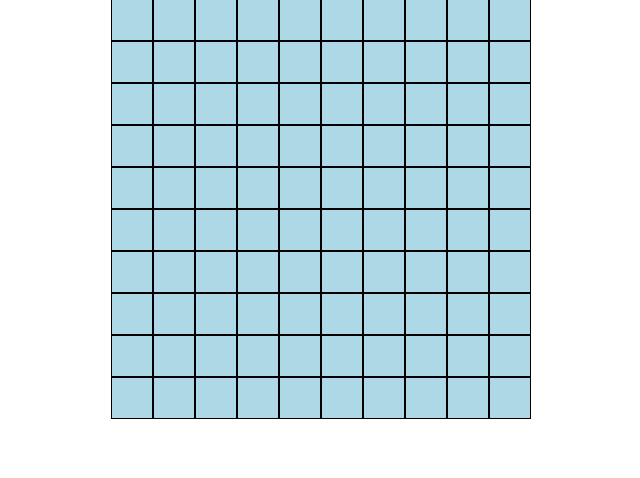
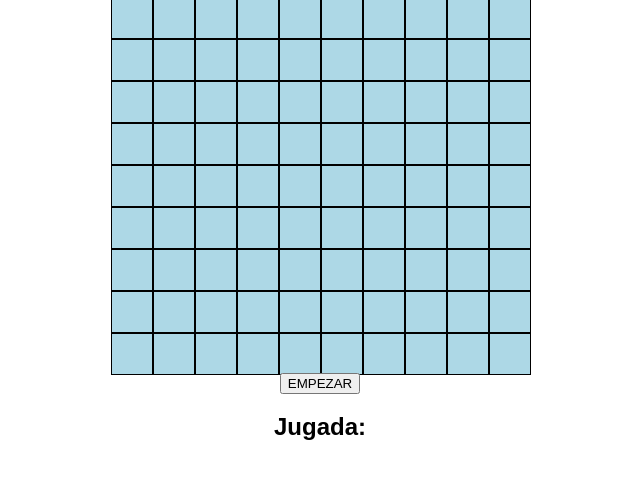
Before and after one commit to AceN34/6.6_Ampliacion, a plain HTML site: page hundirFlota.html in a window 1280 px wide. Shown: the part 240-718 px from the top of the page, without its empty margins (320-960 px from the left). Drawn offline with Linux system fonts and the light colour scheme.

Commit message:
más html

```diff
--- a/hundirFlota.html
+++ b/hundirFlota.html
@@ -10,5 +10,7 @@
 <body>
     <h1>Hundir la Flota</h1>
     <div class="tablero" id="tablero"></div>
+    <button id="">EMPEZAR</button>
+    <h2>Jugada: </h2>
 </body>
 </html>
```
